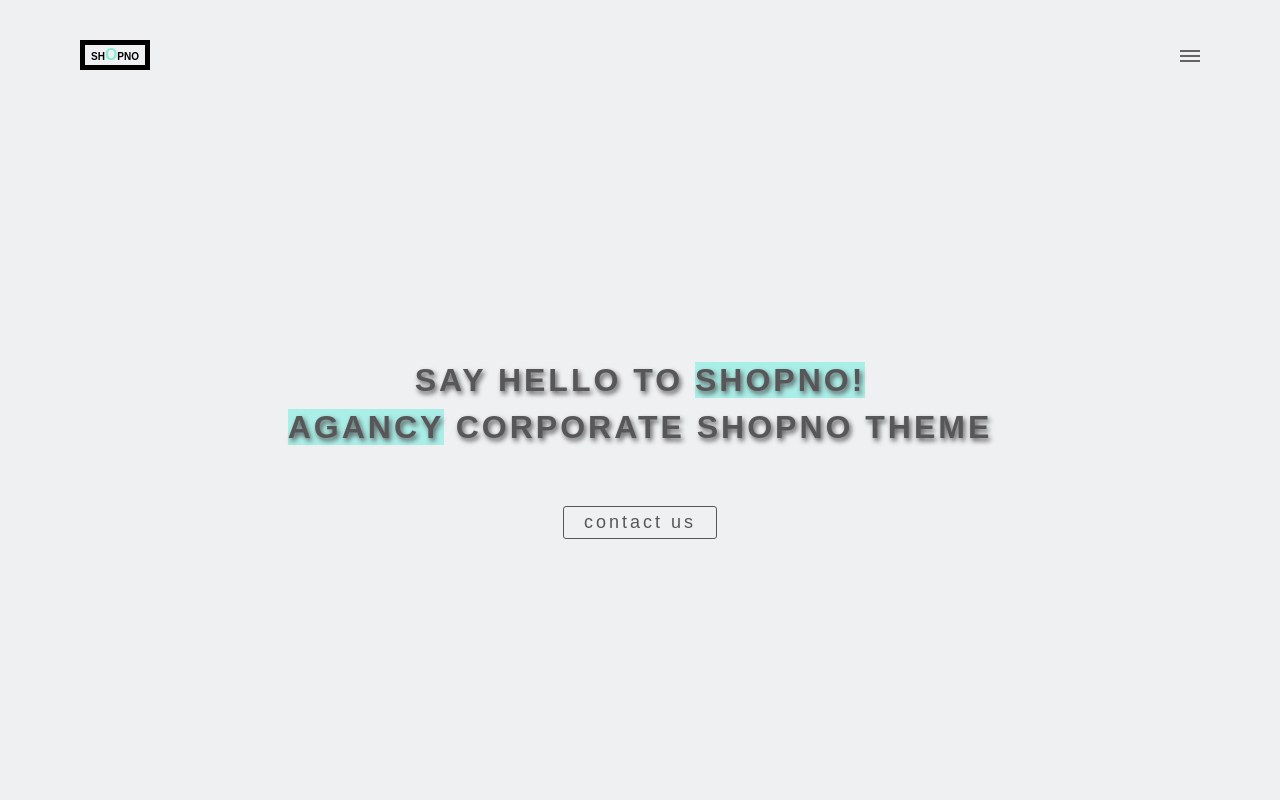
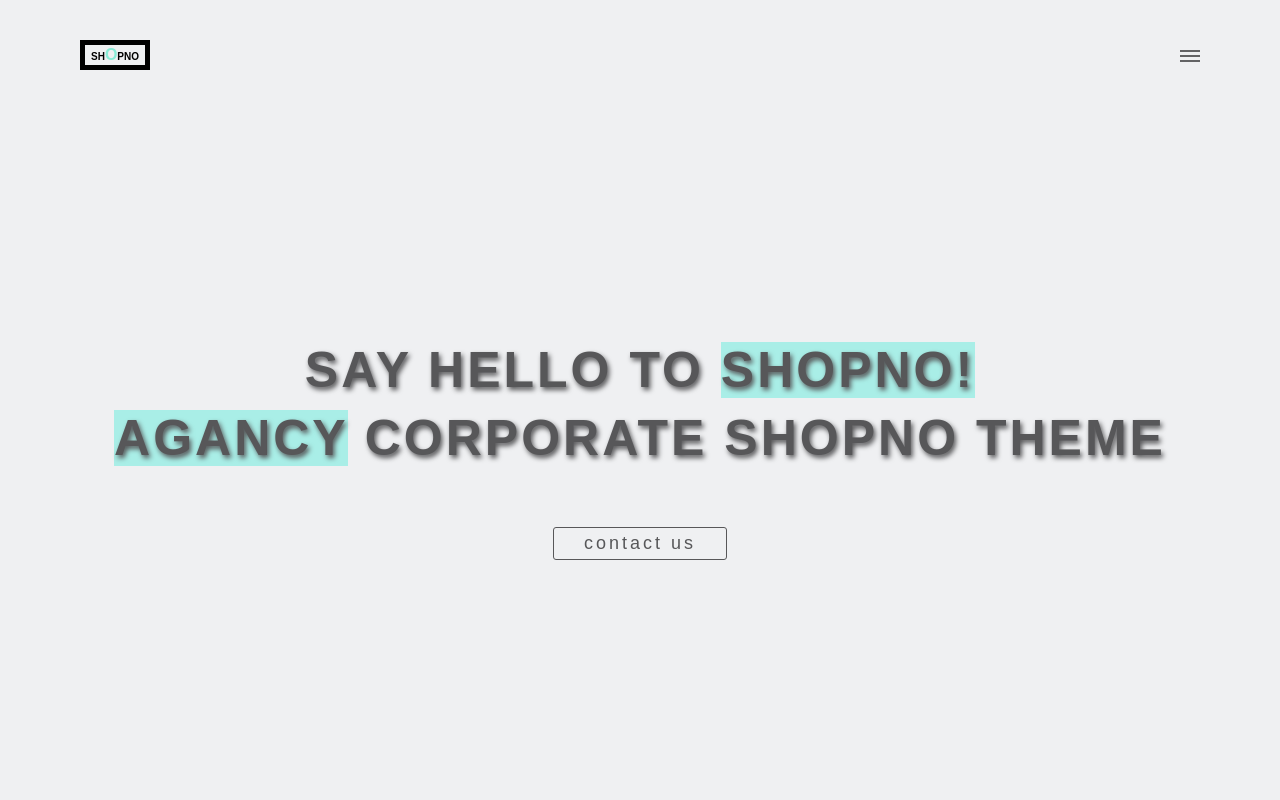
Before and after one commit to YurkevichVA/Shopno, a plain HTML site: page index.html in a window 1280 px wide. Shown: the top 800 px of the page. Drawn offline with Linux system fonts and the light colour scheme.

Commit message:
fix first section

```diff
--- a/style.css
+++ b/style.css
@@ -51,7 +51,7 @@
     letter-spacing: 3px;
     color: #575759;
     text-shadow: 2px 3px 5px #575759;
-    font-size:xx-large;
+    font-size: 50px;
     gap: 10px;
 }
 .background_a9eee7 {
@@ -65,8 +65,8 @@
     border-radius: 3px;
     padding-top: 5px;
     padding-bottom: 5px;
-    padding-left: 20px;
-    padding-right: 20px;
+    padding-left: 30px;
+    padding-right: 30px;
     text-align: center;
     margin-top: 50px;
 }
```
